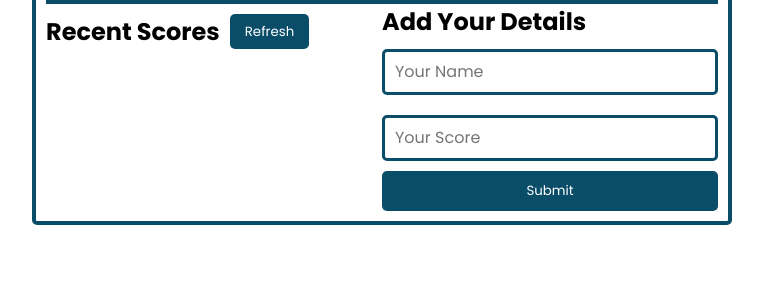
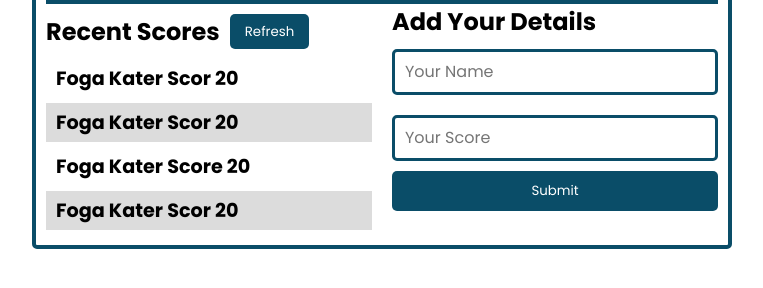
Before and after one commit to katfogy/leadership-board-game, a website built with webpack: page src/index.html in a window 1280 px wide. Shown: the part 98-386 px from the top of the page, without its empty margins (258-1021 px from the left). Built offline with nearby package versions, Linux system fonts and the light colour scheme.

Commit message:
list added

```diff
--- a/src/index.html
+++ b/src/index.html
@@ -16,6 +16,12 @@
         <main>
             <div class="left-details">
                     <div class="top__left-details"><h2>Recent Scores</h2> <button id="refresh">Refresh</button></div>
+                    <ul id="allscores">
+                        <li class="score">Foga Kater Scor 20</li>
+                        <li class="score">Foga Kater Scor 20</li>
+                        <li class="score">Foga Kater Score 20</li>
+                        <li class="score">Foga Kater Scor 20</li>
+                    </ul>
             </div>
 
             <div class="right-details">
--- a/src/styles.css
+++ b/src/styles.css
@@ -43,6 +43,7 @@ header .container {
 main {
   display: grid;
   grid-template-columns: 1fr;
+  gap:20px
 }
 
 .top__left-details {
@@ -83,6 +84,20 @@ input[type="text"] {
 button:hover {
   background-color: var(--seconadary);
 }
+ul{
+  list-style-type: none;
+}
+.score{
+  margin-block: 5px;
+  font-size: 1.2rem;
+  font-weight: 700;
+  padding: 5px 10px;
+}
+
+.score:nth-child(even){
+  background-color: gainsboro;
+}
+
 
 @media (min-width: 700px) {
   main {
```
